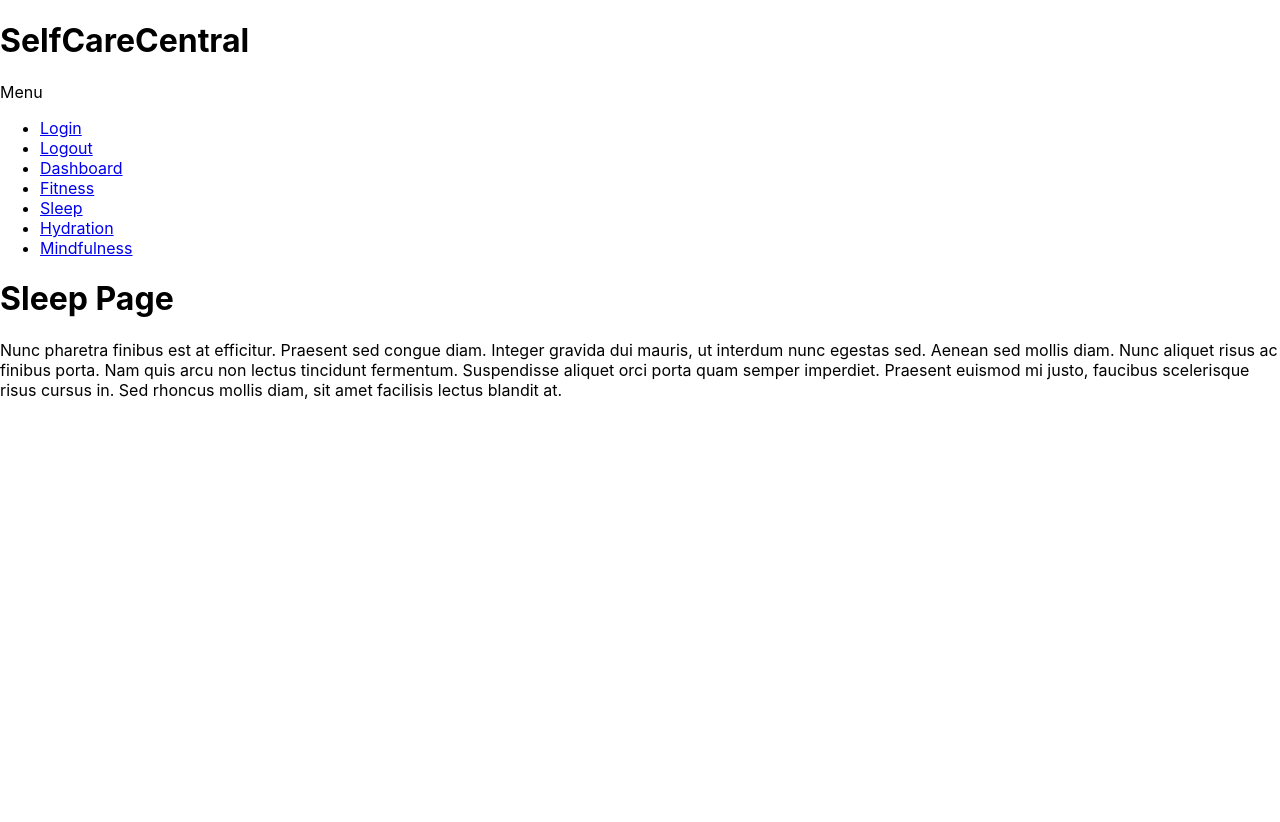
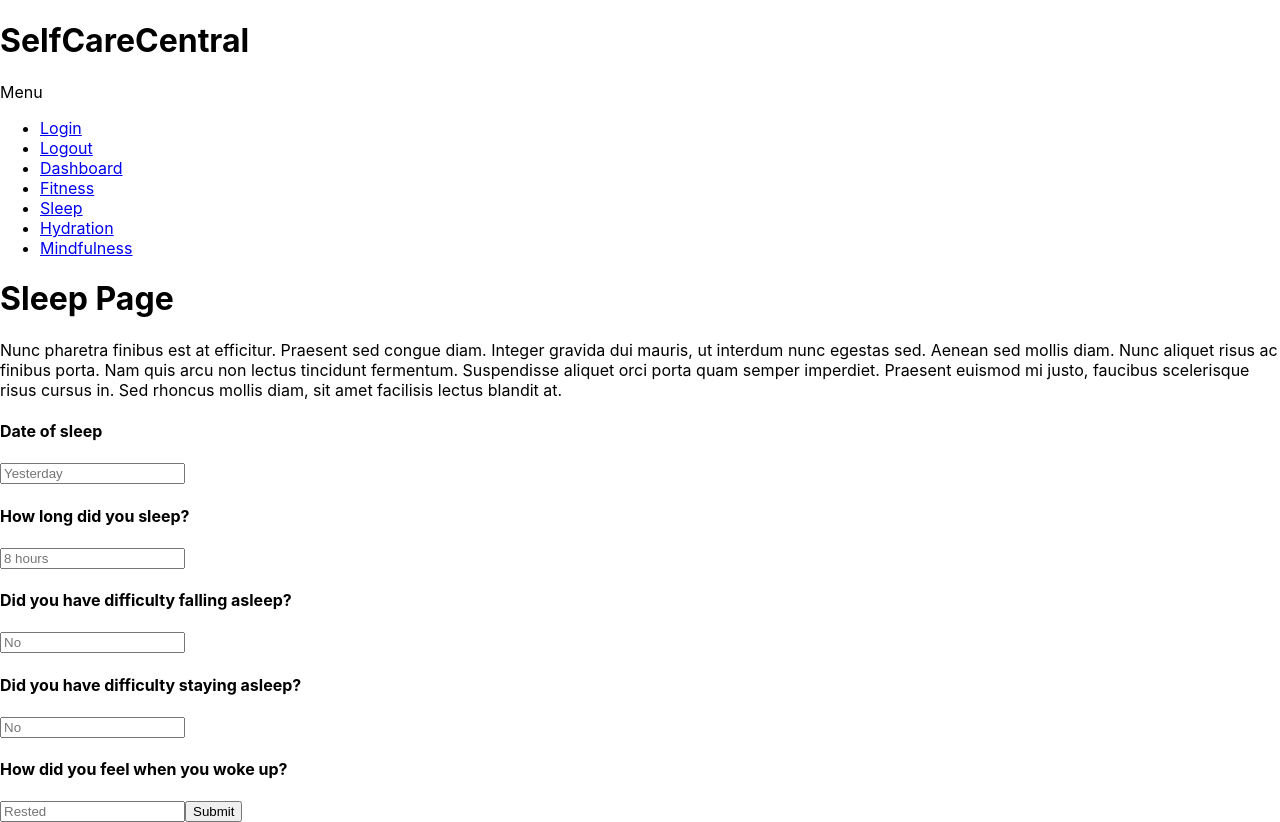
Before and after one commit to hseymo/selfcare, a React (Create React App) app: page /sleep in a window 1280 px wide. Before the commit the page ends 800 px from the top, so only its background shows below. Built offline with nearby package versions, Linux system fonts and the light colour scheme.

Commit message:
added sleep data form

```diff
--- a/src/components/pages/Sleep.js
+++ b/src/components/pages/Sleep.js
@@ -1,6 +1,44 @@
-import React from 'react';
+import React, { useState } from 'react';
 
 export default function Sleep() {
+
+    const [sleepDate, setSleepDate] = useState('');
+    const [timeAsleep, setTimeAsleep] = useState('');
+    const [diffFallingAsleep, setDiffFallingAsleep] = useState('');
+    const [diffStayingAsleep, setDiffStayingAsleep] = useState('');
+    const [moodAwake, setMoodAwake] = useState('');
+
+    const handleSleepInputChange = (e) => {
+        const { target } = e;
+        const inputType = target.name;
+        const inputValue = target.value;
+
+        if (inputType === 'sleepDate') {
+            setSleepDate(inputValue);
+        } else if (inputType === 'timeAsleep') {
+            setTimeAsleep(inputValue);
+        } else if (inputType === 'diffFallingAsleep') {
+            setDiffFallingAsleep(inputValue);
+        } else if (inputType === 'diffStayingAsleep') {
+            setDiffStayingAsleep(inputValue);
+        } else if (inputType === 'moodAwake') {
+            setMoodAwake(inputValue);
+        }
+    };
+
+        const handleSleepSubmit = (e) => {
+            e.preventDefault();
+
+            console.log('sleep data submitted')
+
+            setSleepDate('');
+            setTimeAsleep('');
+            setDiffFallingAsleep('');
+            setDiffStayingAsleep('');
+            setMoodAwake('');
+          };
+
+
     return (
         <div>
             <h1>Sleep Page</h1>
@@ -12,6 +50,47 @@ export default function Sleep() {
                 imperdiet. Praesent euismod mi justo, faucibus scelerisque risus cursus
                 in. Sed rhoncus mollis diam, sit amet facilisis lectus blandit at.
             </p>
+            <div>
+                <form className='form-horizontal'>
+                    <h4>Date of sleep</h4>
+                    <input
+                        value={sleepDate}
+                        name="sleepDate"
+                        onChange={handleSleepInputChange}
+                        placeholder="Yesterday"
+                    />
+                    <h4>How long did you sleep?</h4>
+                    <input
+                        value={timeAsleep}
+                        name="timeAsleep"
+                        onChange={handleSleepInputChange}
+                        placeholder="8 hours"
+                    />
+                    <h4>Did you have difficulty falling asleep?</h4>
+                    <input
+                        value={diffFallingAsleep}
+                        name="diffFallingAsleep"
+                        onChange={handleSleepInputChange}
+                        placeholder="No"
+                    />
+                    <h4>Did you have difficulty staying asleep?</h4>
+                    <input
+                        value={diffStayingAsleep}
+                        name="diffStayingAsleep"
+                        onChange={handleSleepInputChange}
+                        placeholder="No"
+                    />
+                    <h4>How did you feel when you woke up?</h4>
+                    <input
+                        value={moodAwake}
+                        name="moodAwake"
+                        onChange={handleSleepInputChange}
+                        placeholder="Rested"
+                    />
+                    <button type="button"  onClick={handleSleepSubmit}>Submit</button>
+
+                </form>
+            </div>
         </div>
     );
 }
```
